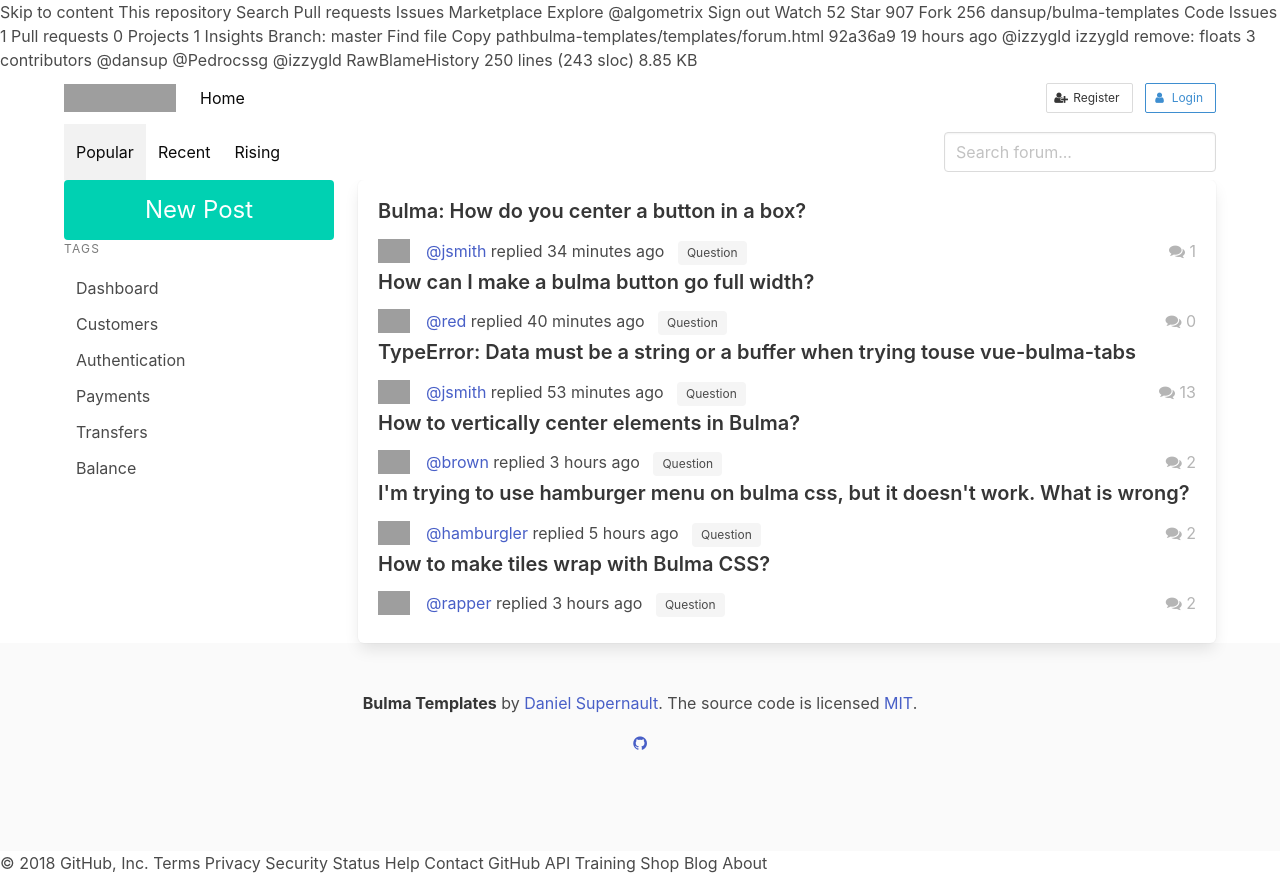
After one commit to algometrix/time_series_graph, a Flask app: page /dashboard in a window 1280 px wide. The commit adds this page. Run offline with Flask 2, Linux system fonts and the light colour scheme; some libraries are stand-ins or nearby versions; grey boxes are pictures that could not be loaded.

Commit message:
Adding Dashboard

```diff
--- a/app.py
+++ b/app.py
@@ -35,6 +35,13 @@
         user = User(username, password)
         user.save_user()
 
+@app.route('/dashboard', methods = ['GET','POST'])
+def dashboard():
+    if request.method == 'GET':
+        return render_template('dashboard.html')
+    elif request.method == 'POST':
+        pass
+
 class GraphData(Resource):
     @jwt_required()
     def get(self, name):
--- /dev/null
+++ b/templates/dashboard.html
@@ -0,0 +1,280 @@
+Skip to content
+This repository
+Search
+Pull requests
+Issues
+Marketplace
+Explore
+ @algometrix
+ Sign out
+ Watch 52
+  Star 907  Fork 256 dansup/bulma-templates
+ Code  Issues 1  Pull requests 0  Projects 1  Insights
+Branch: master Find file Copy pathbulma-templates/templates/forum.html
+92a36a9  19 hours ago
+@izzygld izzygld remove: floats
+3 contributors @dansup @Pedrocssg @izzygld
+RawBlameHistory
+250 lines (243 sloc)  8.85 KB
+<!DOCTYPE html>
+<html>
+<head>
+  <meta charset="utf-8">
+  <meta http-equiv="X-UA-Compatible" content="IE=edge">
+  <meta name="viewport" content="width=device-width, initial-scale=1">
+  <title>Forum - Free Bulma template</title>
+  <link rel="stylesheet" href="https://cdnjs.cloudflare.com/ajax/libs/font-awesome/4.7.0/css/font-awesome.min.css" integrity="sha256-eZrrJcwDc/3uDhsdt61sL2oOBY362qM3lon1gyExkL0=" crossorigin="anonymous" />
+  <link href="https://fonts.googleapis.com/css?family=Open+Sans:300,400,700" rel="stylesheet">
+  <!-- Bulma Version 0.6.0 -->
+  <link rel="stylesheet" href="https://cdnjs.cloudflare.com/ajax/libs/bulma/0.6.0/css/bulma.min.css" integrity="sha256-HEtF7HLJZSC3Le1HcsWbz1hDYFPZCqDhZa9QsCgVUdw=" crossorigin="anonymous" />
+  <link rel="stylesheet" type="text/css" href="../css/forum.css">
+</head>
+<body>
+
+  <nav class="navbar is-white topNav">
+    <div class="container">
+      <div class="navbar-brand">
+        <a class="navbar-item" href="../">
+            <img src="../images/bulma.png" width="112" height="28">
+        </a>
+        <div class="navbar-burger burger" data-target="topNav">
+          <span></span>
+          <span></span>
+          <span></span>
+        </div>
+      </div>
+
+      <div id="topNav" class="navbar-menu">
+        <div class="navbar-start">
+          <a class="navbar-item" href="forum.html">
+            Home
+          </a>
+        </div>
+
+        <div class="navbar-end">
+          <div class="navbar-item">
+            <div class="field is-grouped">
+              <p class="control">
+                <a class="button is-small">
+                  <span class="icon">
+                    <i class="fa fa-user-plus"></i>
+                  </span>
+                  <span>
+                    Register
+                  </span>
+                </a>
+              </p>
+              <p class="control">
+                <a class="button is-small is-info is-outlined">
+                  <span class="icon">
+                    <i class="fa fa-user"></i>
+                  </span>
+                  <span>Login</span>
+                </a>
+              </p>
+            </div>
+          </div>
+        </div>
+      </div>
+    </div>
+  </nav>
+  <nav class="navbar is-white">
+    <div class="container">
+      <div class="navbar-menu">
+        <div class="navbar-start">
+          <a class="navbar-item is-active" href="#">Popular</a>
+          <a class="navbar-item" href="#">Recent</a>
+          <a class="navbar-item" href="#">Rising</a>
+        </div>
+        <div class="navbar-end">
+          <div class="navbar-item">
+            <input class="input" type="text" placeholder="Search forum...">
+          </div>
+        </div>
+      </div>
+    </div>
+  </nav>
+  <section class="container">
+    <div class="columns">
+      <div class="column is-3">
+        <a class="button is-primary is-block is-alt is-large" href="#">New Post</a>
+        <aside class="menu">
+          <p class="menu-label">
+            Tags
+          </p>
+          <ul class="menu-list">
+            <li><a>Dashboard</a></li>
+            <li><a>Customers</a></li>
+            <li><a>Authentication</a></li>
+            <li><a>Payments</a></li>
+            <li><a>Transfers</a></li>
+            <li><a>Balance</a></li>
+          </ul>
+        </aside>
+
+      </div>
+
+      <div class="column is-9">
+        <div class="box content">
+          <article class="post">
+            <h4>Bulma: How do you center a button in a box?</h4>
+            <div class="media">
+              <div class="media-left">
+                <p class="image is-32x32">
+                  <img src="http://bulma.io/images/placeholders/128x128.png">
+                </p>
+              </div>
+              <div class="media-content">
+                <div class="content">
+                  <p>
+                    <a href="#">@jsmith</a> replied 34 minutes ago  &nbsp;
+                    <span class="tag">Question</span>
+                  </p>
+                </div>
+              </div>
+            <div class="media-right">
+               <span class="has-text-grey-light"><i class="fa fa-comments"></i> 1</span>
+            </div>
+            </div>
+          </article>
+          <article class="post">
+            <h4>How can I make a bulma button go full width?</h4>
+            <div class="media">
+              <div class="media-left">
+                <p class="image is-32x32">
+                  <img src="http://bulma.io/images/placeholders/128x128.png">
+                </p>
+              </div>
+              <div class="media-content">
+                <div class="content">
+                  <p>
+                    <a href="#">@red</a> replied 40 minutes ago  &nbsp;
+                    <span class="tag">Question</span>
+                  </p>
+                </div>
+              </div>
+              <div class="media-right">
+               <span class="has-text-grey-light"><i class="fa fa-comments"></i> 0</span>
+              </div>
+            </div>
+          </article>
+          <article class="post">
+            <h4>TypeError: Data must be a string or a buffer when trying touse vue-bulma-tabs</h4>
+            <div class="media">
+              <div class="media-left">
+                <p class="image is-32x32">
+                  <img src="http://bulma.io/images/placeholders/128x128.png">
+                </p>
+              </div>
+              <div class="media-content">
+                <div class="content">
+                  <p>
+                    <a href="#">@jsmith</a> replied 53 minutes ago  &nbsp;
+                    <span class="tag">Question</span>
+                  </p>
+                </div>
+              </div>
+              <div class="media-right">
+               <span class="has-text-grey-light"><i class="fa fa-comments"></i> 13</span>
+              </div>
+            </div>
+          </article>
+          <article class="post">
+            <h4>How to vertically center elements in Bulma?</h4>
+            <div class="media">
+              <div class="media-left">
+                <p class="image is-32x32">
+                  <img src="http://bulma.io/images/placeholders/128x128.png">
+                </p>
+              </div>
+              <div class="media-content">
+                <div class="content">
+                  <p>
+                    <a href="#">@brown</a> replied 3 hours ago  &nbsp;
+                    <span class="tag">Question</span>
+                  </p>
+                </div>
+              </div>
+              <div class="media-right">
+               <span class="has-text-grey-light"><i class="fa fa-comments"></i> 2</span>
+              </div>
+            </div>
+          </article>
+          <article class="post">
+            <h4>I'm trying to use hamburger menu on bulma css, but it doesn't work. What is wrong?</h4>
+            <div class="media">
+              <div class="media-left">
+                <p class="image is-32x32">
+                  <img src="http://bulma.io/images/placeholders/128x128.png">
+                </p>
+              </div>
+              <div class="media-content">
+                <div class="content">
+                  <p>
+                    <a href="#">@hamburgler</a> replied 5 hours ago  &nbsp;
+                    <span class="tag">Question</span>
+                  </p>
+                </div>
+              </div>
+              <div class="media-right">
+               <span class="has-text-grey-light"><i class="fa fa-comments"></i> 2</span>
+              </div>
+            </div>
+          </article>
+          <article class="post">
+            <h4>How to make tiles wrap with Bulma CSS?</h4>
+            <div class="media">
+              <div class="media-left">
+                <p class="image is-32x32">
+                  <img src="http://bulma.io/images/placeholders/128x128.png">
+                </p>
+              </div>
+              <div class="media-content">
+                <div class="content">
+                  <p>
+                    <a href="#">@rapper</a> replied 3 hours ago  &nbsp;
+                    <span class="tag">Question</span>
+                  </p>
+                </div>
+              </div>
+              <div class="media-right">
+               <span class="has-text-grey-light"><i class="fa fa-comments"></i> 2</span>
+              </div>
+            </div>
+          </article>
+
+        </div>
+      </div>
+
+    </div>
+  </section>
+  <footer class="footer">
+    <div class="container">
+      <div class="content has-text-centered">
+        <p>
+          <strong>Bulma Templates</strong> by <a href="https://github.com/dansup">Daniel Supernault</a>. The source code is licensed
+          <a href="http://opensource.org/licenses/mit-license.php">MIT</a>.
+        </p>
+        <p>
+          <a class="icon" href="https://github.com/dansup/bulma-templates">
+            <i class="fa fa-github"></i>
+          </a>
+        </p>
+      </div>
+    </div>
+  </footer>
+  <script async type="text/javascript" src="../js/bulma.js"></script>
+</body>
+</html>
+© 2018 GitHub, Inc.
+Terms
+Privacy
+Security
+Status
+Help
+Contact GitHub
+API
+Training
+Shop
+Blog
+About
--- a/templates/login.html
+++ b/templates/login.html
@@ -48,7 +48,7 @@
         event.preventDefault();
         $.ajax({
           url:'/auth',
-          data : JSON.stringify({'username':this.email,'password':this.password}),
+          data : JSON.stringify({'username' : this.email,'password' : this.password}),
           type:'POST',
           contentType:'application/json'
         }).done(function(data){
```
